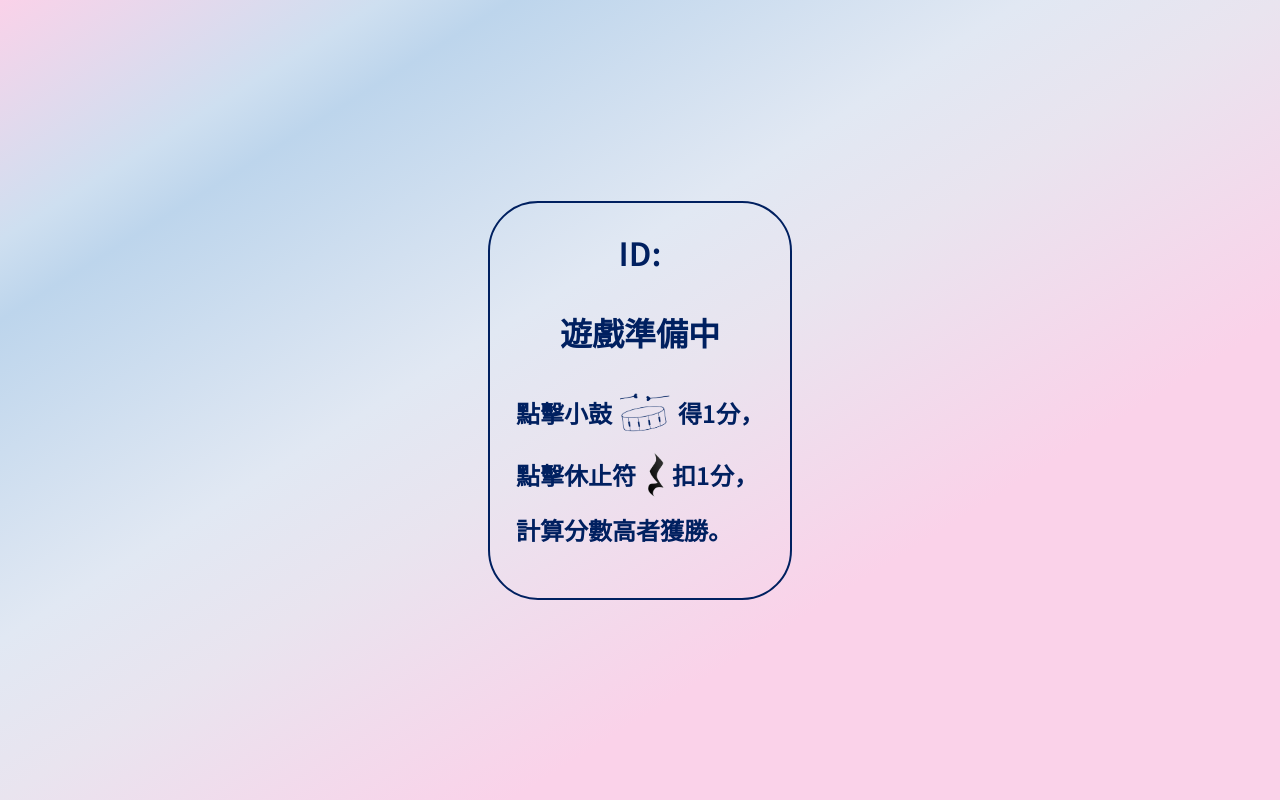
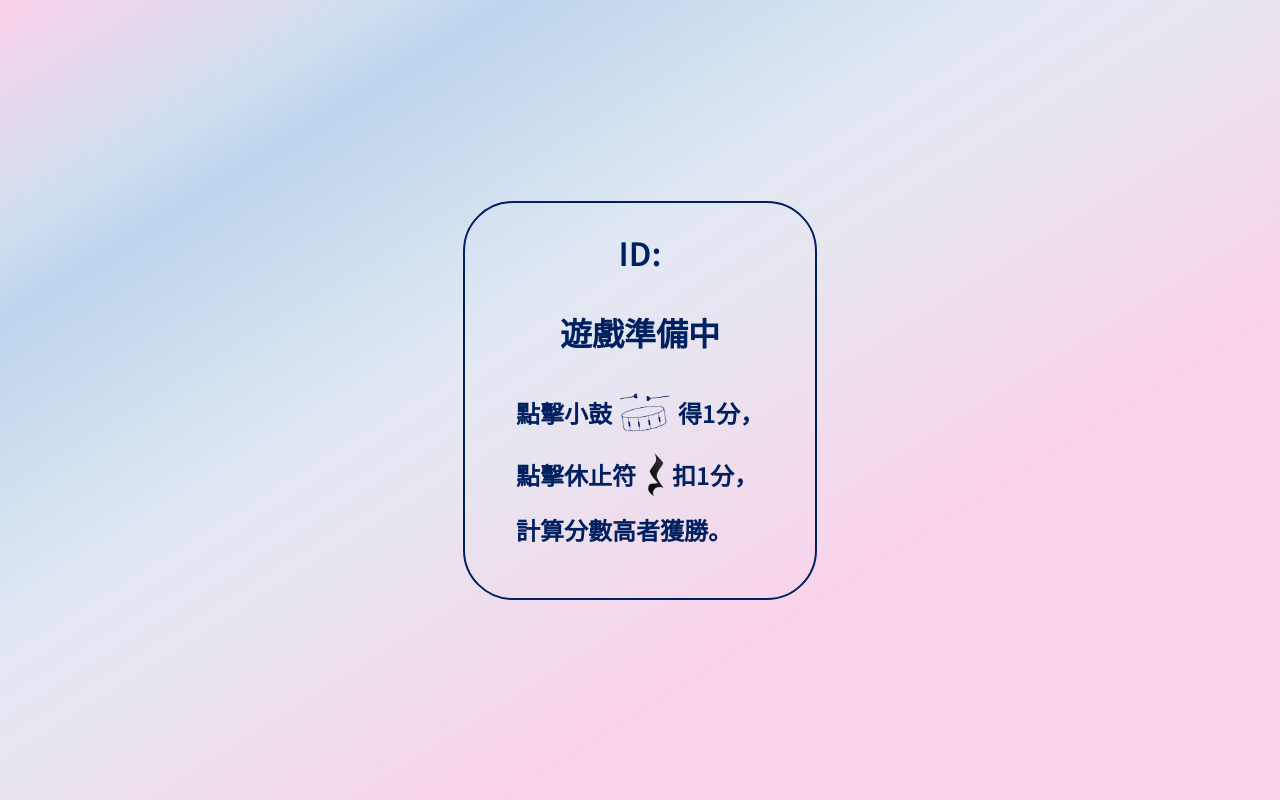
Before and after one commit to suyungshan/my-app, a Next.js app: page /player/instructions in a window 1280 px wide. Built offline with nearby package versions, Linux system fonts and the light colour scheme; no server answers.

Commit message:
調整螢幕不要有 bar 條，修改排名名字顯示字數

```diff
--- a/components/dev/WinnerBar.jsx
+++ b/components/dev/WinnerBar.jsx
@@ -55,7 +55,7 @@ export default function WinnerBar(props) {
       {showCelebration && <Celebrate />}
       {rank.map((item, index) => (
         <div
-          className={`flex  flex-col w-[200px] justify-between items-center rounded-md border-4 border-[#002060] p-[20px] font-[600] text-[#002060] ${
+          className={`flex flex-col w-[200px] justify-between items-center rounded-md border-4 border-[#002060] p-[20px] font-[600] text-[#002060] ${
             index <= 2 ? "text-[26px]" : "text-[24px]"
           } ${
             index === 2
@@ -74,21 +74,28 @@ export default function WinnerBar(props) {
             <p className="text-center text-[60px]">{`${item.rank}`}</p>
             <div
               className={`relative ${
-                index <= 2 ? "w-[120px] h-[120px]" : "w-[100px] h-[100px]"
+                item.rank <= 3 ? "w-[140px] h-[120px]" : "w-[140px] h-[120px]"
               }`}
             >
               <div
-                className={`absolute inset-0 rounded-full border-4 border-[#002060] ${
-                  index <= 2 ? "p-4" : "p-2"
+                className={`absolute inset-0 border-4 border-[#002060] ${
+                  item.rank <= 3 ? "p-4" : "p-2"
                 }`}
               ></div>
               <p
-                className="absolute text-center text-[#002060] truncate p-4"
+                className="absolute text-center text-[#002060] px-1 overflow-hidden"
                 style={{
                   top: "50%",
                   left: 0,
                   right: 0,
                   transform: "translateY(-50%)",
+                  display: "-webkit-box",
+                  WebkitLineClamp: 2,
+                  WebkitBoxOrient: "vertical",
+                  wordBreak: "break-word",
+                  fontSize: item.rank <= 3 ? "24px" : "20px",
+                  lineHeight: "1.2em",
+                  maxHeight: "2.4em",
                 }}
               >
                 {item.name}
--- a/components/player/Introduction.jsx
+++ b/components/player/Introduction.jsx
@@ -6,7 +6,7 @@ export default function Introduction() {
   const name = useSelector((state) => state.playerData.playerData.name);
 
   return (
-    <div className="flex w-[calc(100%-40px)] mx-auto justify-center items-center flex-col gap-8 border-2  border-[#002060] rounded-[50px] pt-[25px] py-[50px] px-[20px] text-[32px] font-[600] text-[#002060]">
+    <div className="flex w-[calc(100%-40px)] mx-auto justify-center items-center flex-col gap-8 border-2  border-[#002060] rounded-[50px] pt-[25px] py-[50px] px-[45px] text-[32px] font-[600] text-[#002060] ">
       <p className="w-[300px] text-center truncate">ID: {name}</p>
       <p>遊戲準備中</p>
       <div className="text-center text-[24px] flex flex-col items-start gap-3 ">
--- a/styles/globals.css
+++ b/styles/globals.css
@@ -13,9 +13,10 @@
   }
 
   body {
+    user-select: none;
     width: 100vw;
     height: 100vh;
-    overflow-x: hidden;
+    overflow: hidden;
     padding-top: env(safe-area-inset-top);
     padding-right: env(safe-area-inset-right);
     padding-bottom: env(safe-area-inset-bottom);
```
